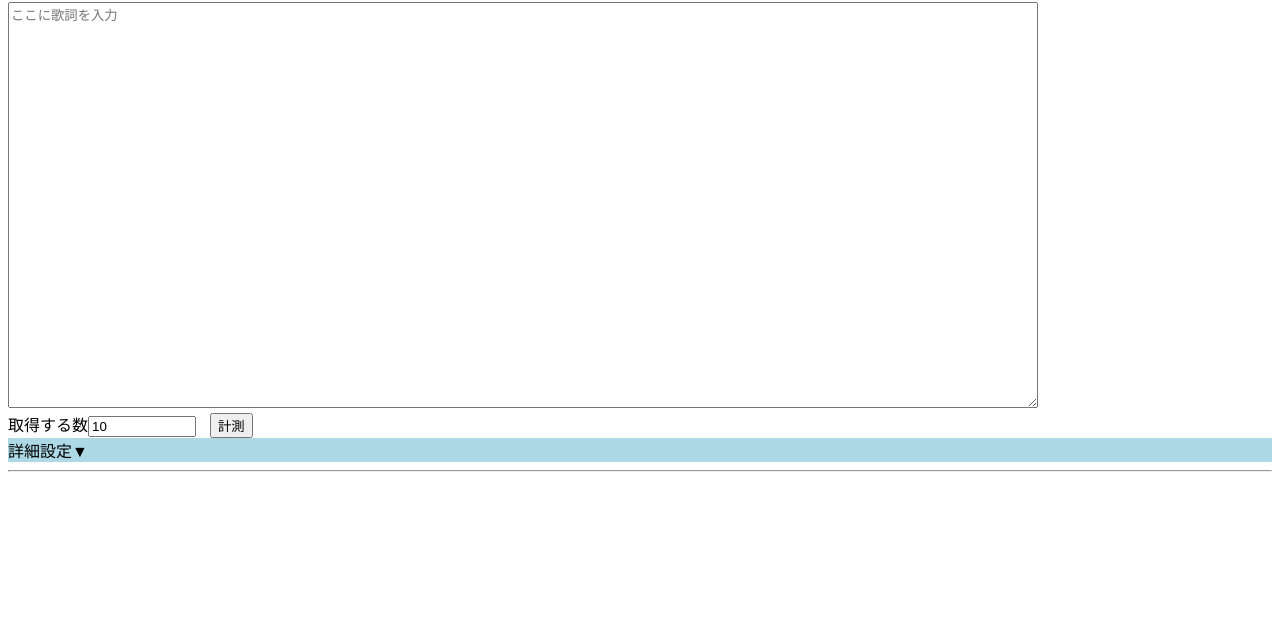
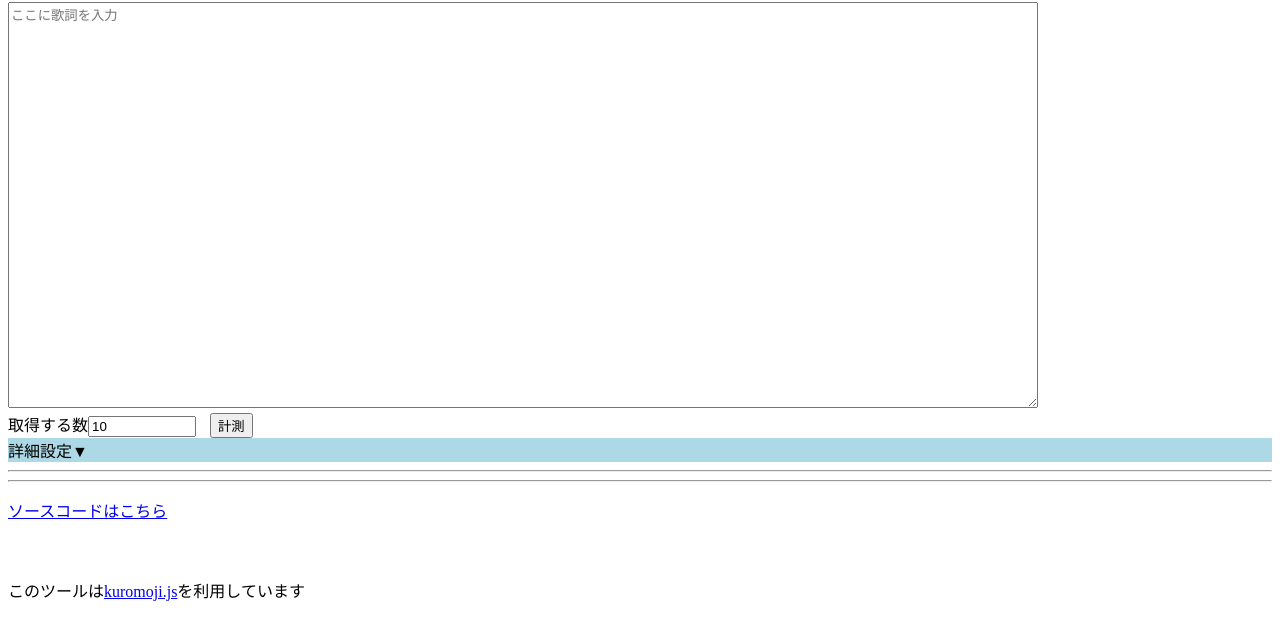
Before and after one commit to tokokitabutsuri/lylics_count, a plain HTML site: page index.html in a window 1280 px wide. Shown: the part 87-726 px from the top of the page. Drawn offline with Linux system fonts and the light colour scheme.

Commit message:
Update index.html

```diff
--- a/index.html
+++ b/index.html
@@ -51,7 +51,12 @@
     </div>
     <hr>
     <div id="ans"></div>
+<hr />
+    <div>
+        <p><a href="https://github.com/tokokitabutsuri/lylics_count">ソースコードはこちら</a></p>
+　　　　　<p>このツールは<a href="https://github.com/takuyaa/kuromoji.js/tree/master">kuromoji.js</a>を利用しています</p>
 
+    </div>
     <script src="kuromoji/kuromoji.js"></script>
     <script>
         var locking = false;
```
